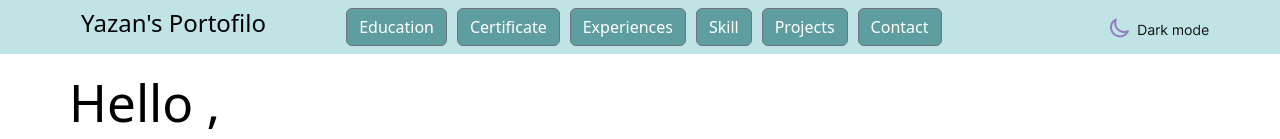
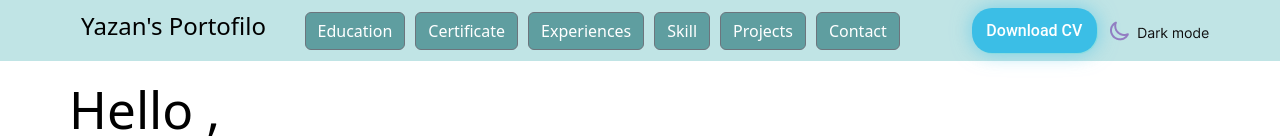
Before and after one commit to yazankh98/portofilofront, a React (Vite) app: page / in a window 1280 px wide. Shown: the top 139 px of the page. Built offline with nearby package versions, Linux system fonts and the light colour scheme.

Commit message:
portofilo

```diff
--- /dev/null
+++ b/src/components/DownloadCv/DownloadCv.css
@@ -0,0 +1,81 @@
+/* From Uiverse.io by Tsiangana */
+.botao {
+    width: 125px;
+    height: 45px;
+    border-radius: 20px;
+    border: none;
+    box-shadow: 1px 1px rgba(107, 221, 215, 0.37);
+    padding: 5px 10px;
+    background-color: rgb(59, 190, 230);
+    color: #fff;
+    font-family: Roboto, sans-serif;
+    font-weight: 505;
+    font-size: 16px;
+    line-height: 1;
+    cursor: pointer;
+    filter: drop-shadow(0 0 10px rgba(59, 190, 230, 0.568));
+    transition: 0.5s linear;
+}
+
+.botao .mysvg {
+    display: none;
+}
+
+.botao:hover {
+    width: 50px;
+    height: 50px;
+    border-radius: 50%;
+    transition: 0.5s linear;
+}
+
+.botao:hover .texto {
+    display: none;
+}
+
+.botao:hover .mysvg {
+    display: inline;
+}
+
+.botao:hover::after {
+    content: "";
+    position: absolute;
+    width: 16px;
+    height: 3px;
+    background-color: rgb(59, 190, 230);
+    margin-left: -20px;
+    animation: animate 0.9s linear infinite;
+}
+
+.botao:hover::before {
+    content: "";
+    position: absolute;
+    top: -3px;
+    left: -3px;
+    width: 100%;
+    height: 100%;
+    border: 3.5px solid transparent;
+    border-top: 3.5px solid #fff;
+    border-right: 3.5px solid #fff;
+    border-radius: 50%;
+    animation: animateC 2s linear infinite;
+}
+
+@keyframes animateC {
+    0% {
+        transform: rotate(0deg);
+    }
+
+    100% {
+        transform: rotate(360deg);
+    }
+}
+
+@keyframes animate {
+    0% {
+        transform: translateY(0);
+    }
+
+    100% {
+        transform: translateY(20px);
+    }
+}
--- /dev/null
+++ b/src/components/DownloadCv/DownloadCv.jsx
@@ -0,0 +1,47 @@
+import React from 'react'
+import './DownloadCv.css'
+const downloadCv = () => {
+    const handleDownload = () => {
+        const link = document.createElement('a');
+        link.href = '/yazancv.pdf'; // Path to your PDF in the public folder
+        link.download = 'yazan cv.pdf'; // Name for the downloaded file
+        link.click();
+    }
+    return (
+        <div>
+            <button onClick={handleDownload} class="botao">
+                <svg
+                    class="mysvg"
+                    xmlns="http://www.w3.org/2000/svg"
+                    fill="none"
+                    viewBox="0 0 24 24"
+                    height="24px"
+                    width="24px"
+                >
+                    <g stroke-width="0" id="SVGRepo_bgCarrier"></g>
+                    <g
+                        stroke-linejoin="round"
+                        stroke-linecap="round"
+                        id="SVGRepo_tracerCarrier"
+                    ></g>
+                    <g id="SVGRepo_iconCarrier">
+                        <g id="Interface / Download">
+                            <path
+                                stroke-linejoin="round"
+                                stroke-linecap="round"
+                                stroke-width="2"
+                                stroke="#f1f1f1"
+                                d="M6 21H18M12 3V17M12 17L17 12M12 17L7 12"
+                                id="Vector"
+                            ></path>
+                        </g>
+                    </g>
+                </svg>
+                <span class="texto">Download CV</span>
+            </button>
+
+        </div>
+    )
+}
+
+export default downloadCv
--- a/src/components/Home/Home.jsx
+++ b/src/components/Home/Home.jsx
@@ -2,6 +2,7 @@ import React from 'react'
 import './Home.css'
 import Footer from '../Footer/Footer'
 import NavBar from '../NavBar/NavBar'
+
 import Education from './../../data/Education.json'
 import Certificate from './../../data/Certificate.json'
 import Experience from './../../data/Experience.json'
@@ -114,6 +115,7 @@ const Home = () => {
                 </div>
             </section>
             <Footer />
+
         </div>
     )
 }
--- a/src/components/NavBar/NavBar.jsx
+++ b/src/components/NavBar/NavBar.jsx
@@ -1,5 +1,6 @@
 import React, { useState, useContext } from 'react'
 import './NavBar.css'
+import DownloadCv from './../DownloadCv/DownloadCv'
 import { ThemeContext } from '../../context/ThemeContext'
 const NavBar = () => {
     const [showMenu, setshowMenu] = useState(true)
@@ -35,6 +36,9 @@ const NavBar = () => {
                         </ul>
                         <ul className="navbar-nav me-auto mb-2 mb-lg-0">
                         </ul>
+                    </div>
+                    <div>
+                    <DownloadCv/>
                     </div>
                 </div>
                 <div onClick={() => {
--- a/src/data/Contact.json
+++ b/src/data/Contact.json
@@ -5,7 +5,7 @@
     }
     ,
     {
-        "url" :"https://www.linkedin.com/in/yazan-khairi-al-anam-2689481a3",
+        "url" :"https://www.linkedin.com/in/yazan-khairi-al-anam",
         "image":"linkd.png"
     }
     ,
```
Also changed, not shown: 1 other file (tests, documents, lock files or other folders).
